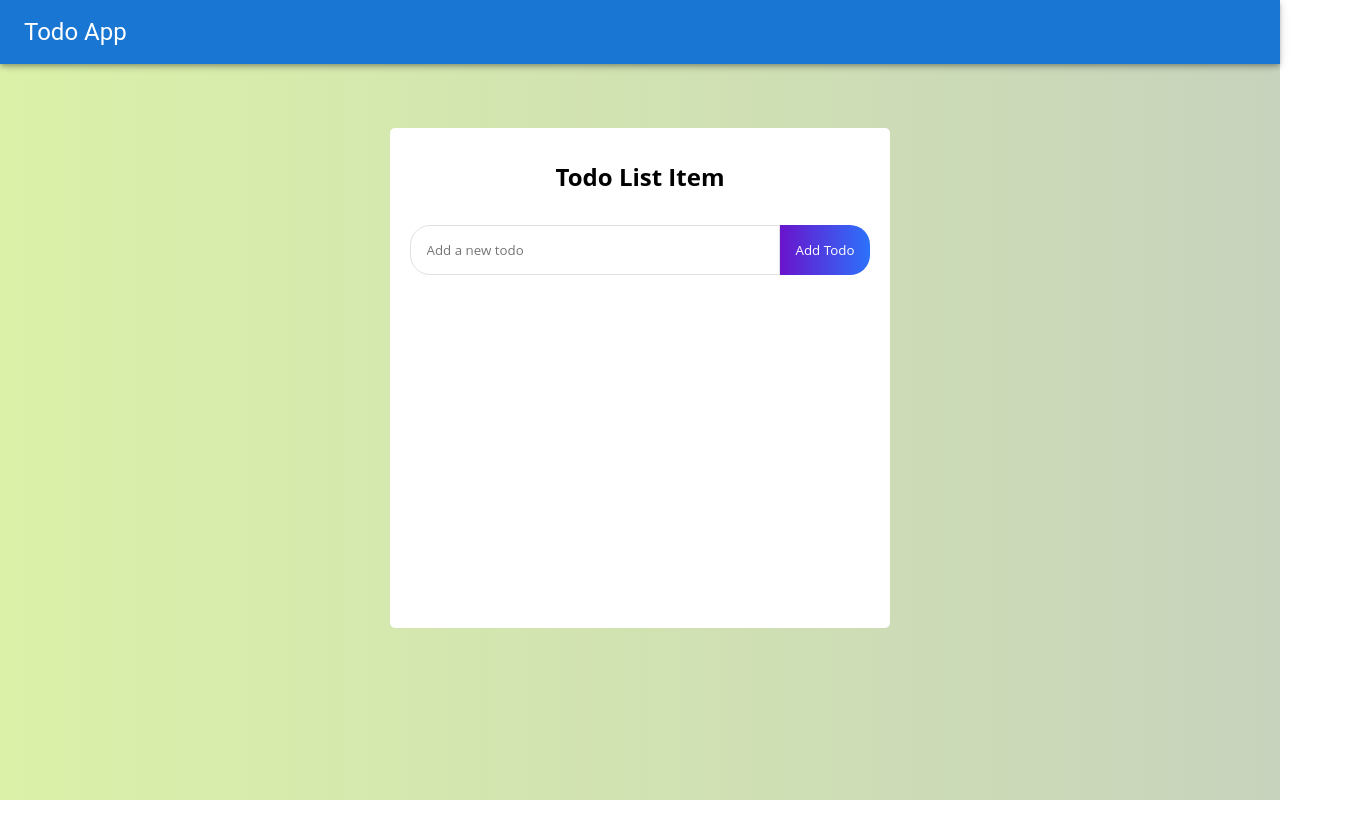
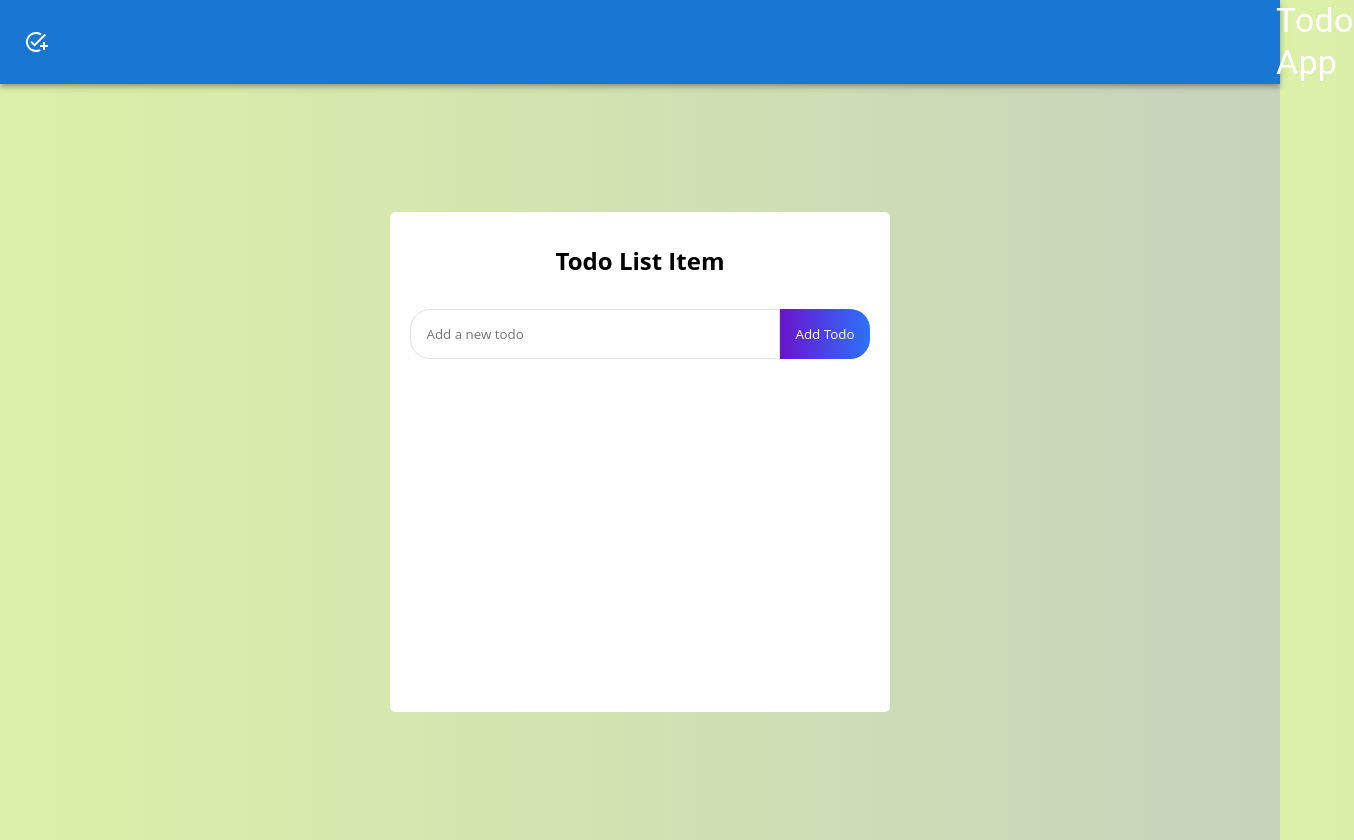
Before and after one commit to bappa-coco/todo-app, a React (Create React App) app: page / in a window 1280 px wide. Shown: the whole page, 1354 px wide, since content can reach past the window. Before the commit the page ends 800 px from the top, so only its background shows below. Built offline with nearby package versions, Linux system fonts and the light colour scheme.

Commit message:
#1 :  create a basic todo app

```diff
--- a/src/Components/Header.tsx
+++ b/src/Components/Header.tsx
@@ -1,14 +1,28 @@
-import {  AppBar, Toolbar, Typography } from '@mui/material';
+
 import React from 'react';
-
+import { AppBar, Box, IconButton, Toolbar, Typography } from '@mui/material';
+import AddTaskIcon from '@mui/icons-material/AddTask';
 
 const Header = () => {
     return (
-        <AppBar position="fixed">
-            <Toolbar>
-                <Typography  variant="h5" align="center">Todo App</Typography>
-            </Toolbar>
-        </AppBar>
+        <Box sx={{ flexGrow: 1 }}>
+            <AppBar position="static">
+                <Toolbar>
+                    <IconButton
+                        size="large"
+                        edge="start"
+                        color="inherit"
+                        aria-label="menu"
+                        sx={{ mr: 2 }}
+                    >
+                        <AddTaskIcon />
+                    </IconButton>
+                    <Typography variant="h4" component="div" sx={{ flexGrow: 1, pl: 150 }}>
+                        Todo App
+                    </Typography>
+                </Toolbar>
+            </AppBar>
+        </Box>
     )
 }
 
```
